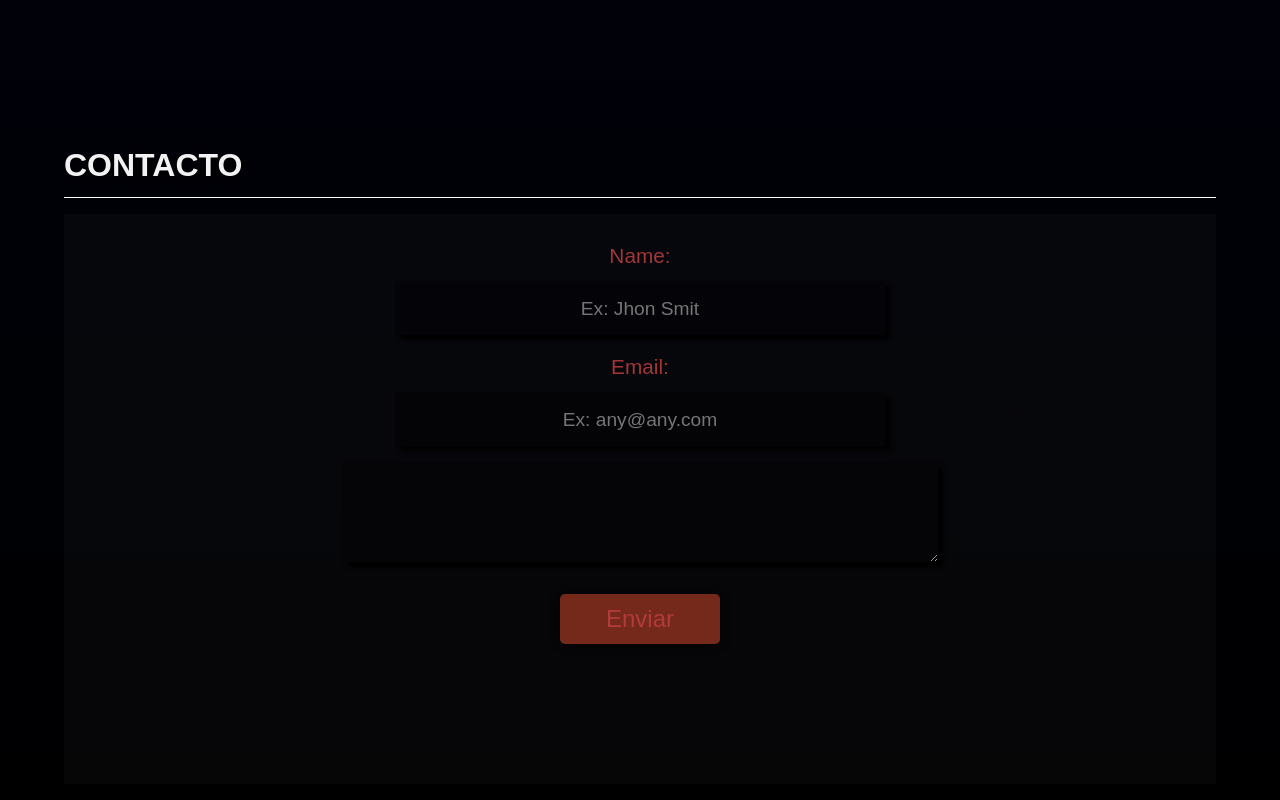
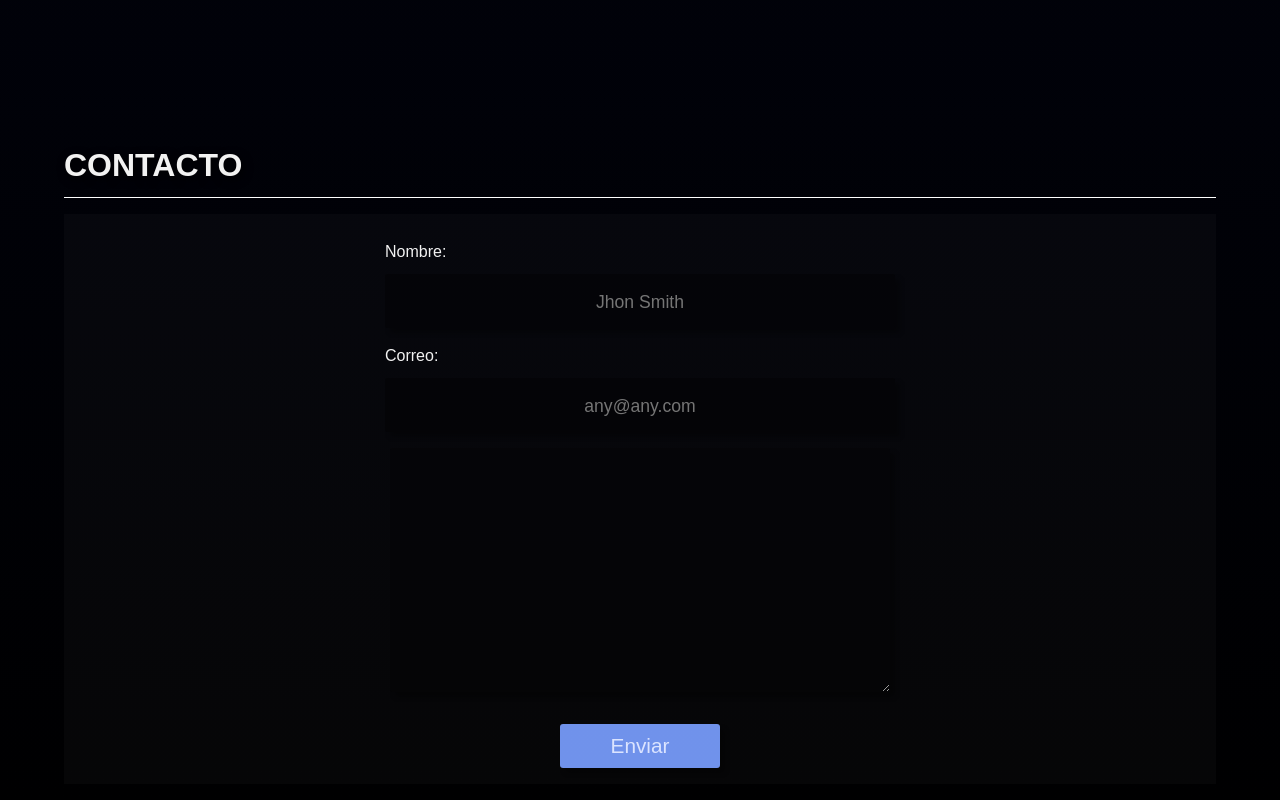
Before and after one commit to Nicolas-David-Faure/myPortfolio, a React (Vite) app: page / in a window 1280 px wide. Shown: the part 3143-3943 px from the top of the page. Built offline with nearby package versions, Linux system fonts and the light colour scheme.

Commit message:
styled contact

```diff
--- a/src/components/contact/Contact.jsx
+++ b/src/components/contact/Contact.jsx
@@ -4,46 +4,33 @@ import "./styles/contacto.scss";
 export const Contact = ({ language }) => {
   return (
     <section id="contact" className="contacto__container">
-      <div  className="contacto__title">
-
+      <div className="contacto__title">
         <h3>{language === "en" ? "contact" : "contacto"}</h3>
-
       </div>
 
       <div className="contacto__divisor">
         <form className="contacto__form">
           <div className="form__cont_label">
             <label className="form__label" for="form__name">
-              Name:
+              {language === "en" ? "Name:" : "Nombre:"}
             </label>
           </div>
 
-          <input
-            className="form__inputs"
-            placeholder="Ex: Jhon Smit"
-            id="form__name"
-            type="text"
-          />
+          <input className="form__inputs" placeholder="Jhon Smith" id="form__name" type="text" />
           <div className="form__cont_label">
             <label className="form__label" for="form__email">
-              Email:
+             {language === "en" ? "Email:" : "Correo:"}
             </label>
           </div>
           <input
             name="email"
-            placeholder="Ex: any@any.com"
+            placeholder="any@any.com"
             className="form__inputs"
             id="form__email"
             type="email"
           />
 
-          <textarea
-            className="form__textArea"
-            name="mensaje"
-            id=""
-            cols="25"
-            rows="4"
-          ></textarea>
+          <textarea className="form__textArea" name="mensaje" id="" cols="25" rows="4"></textarea>
 
           <button className="form__btn" type="submit">
             Enviar
--- a/src/components/contact/styles/contacto__form/contacto_form.css
+++ b/src/components/contact/styles/contacto__form/contacto_form.css
@@ -1,5 +1,5 @@
 .contacto__form{
-    width: 100%;
+    width: fit-content;
     height: 35rem;
 
     display: flex;
@@ -8,31 +8,34 @@
     margin-top: 10px;
     border-radius: 3px;
 
+    justify-content: center;
 }
 
 .form__inputs{
 
-    width: 40%;
+    width: 30rem;
     text-align: center;
     padding: 15px;
     font-size: 1.3rem;
     outline: none;
-    box-shadow: 5px 5px 5px black;
+    box-shadow: 5px 5px 5px rgba(0, 0, 0, 0.319);
+
     border-radius: 2px;
-    color: var(--color-text-header);
+    color: #f2f2f2;
     border: none;
     background-color: rgba(0, 0, 0, 0.377);
 }
 .form__inputs::placeholder{
-    font-size: 1.2rem;
+    font-size: 1.1rem;
 }
 .form__btn{
-    border-radius: 5px;
+    border-radius: 3px;
     border: none;
-    box-shadow: 0 0 10px black;
-    background-color: rgb(116, 41, 26);
-    color: var(--color-text-header);
-    font-size: 1.5rem;
+    box-shadow: 5px 5px 5px rgba(0, 0, 0, 0.319);
+    background-color: rgba(122, 159, 254, 0.922);
+
+    color:  rgb(219, 228, 255);
+    font-size: 1.3rem;
     height: 50px;
     width: 10rem;
     margin: 1rem 0;
@@ -44,24 +47,28 @@
 }
 
 .form__btn:hover{
-    background-color: rgb(143, 51, 33);
+    background-color: rgba(160, 187, 255, 0.922);
     cursor: pointer ;
+    color: rgb(192, 239, 250) ;
 }
 .form__cont_label{
-    width: 40%;
+    width: 100%;
     margin: 1rem 0 10px 0;
+
+    text-align: start;
 }
 
 .form__label{
 
     text-align: center;
-    font-size: 1.3rem;
-    color: var(--color-text-header);
+    font-size: 1rem;
+    color: #f2f2f2;
 }
 .form__textArea{
     margin: 1rem 0;
     outline: none;
-    width: 50%;
+    width: 30rem;
+    height: 30rem;
     background-color: rgba(0, 0, 0, 0.24);
     padding: 10px;
     overflow-y: scroll;
@@ -69,7 +76,8 @@
     font-size: 1.1rem;
     color:var(--color-text-header);
     border-radius: 2px;
-    box-shadow: 5px 5px 5px black;
+    box-shadow: 5px 5px 5px rgba(0, 0, 0, 0.319);
+    transition: ease all .3s;
 }
 .form__textArea:focus{
     background-color: rgba(137, 137, 137, 0.311);
```
Also changed, not shown: src/components/contact/styles/contacto.scss (line endings or trailing spaces).
